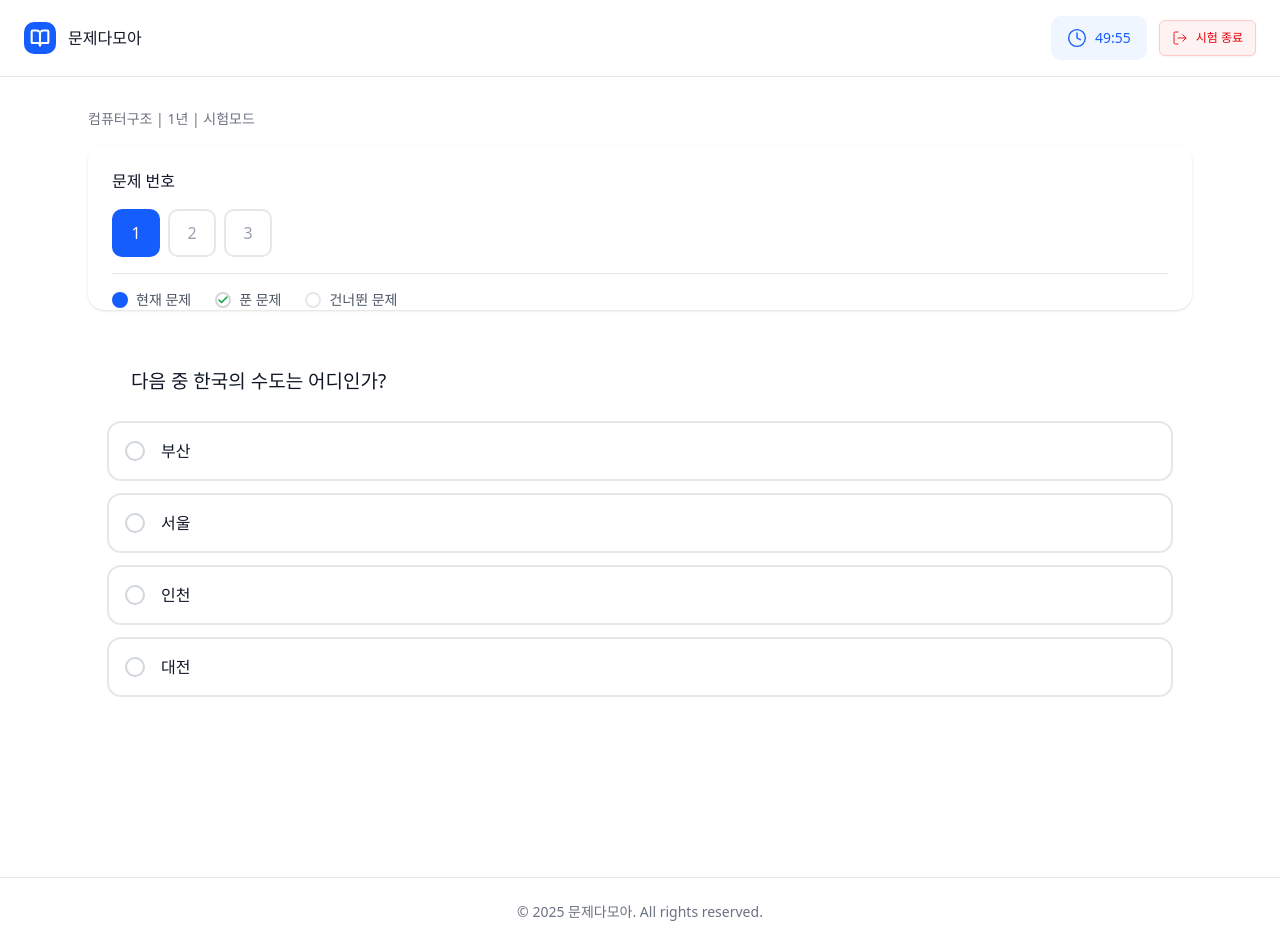
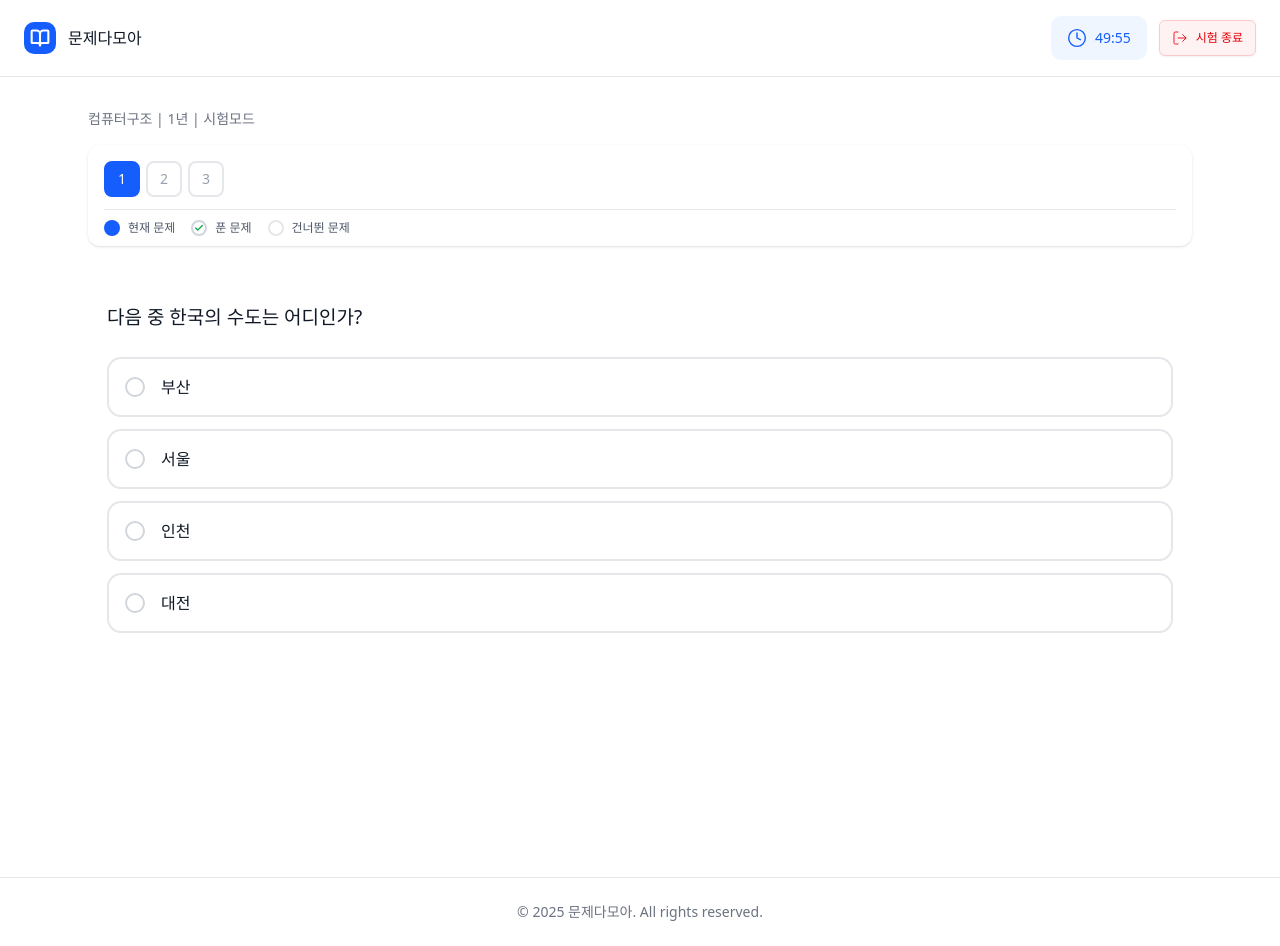
Before and after one commit to knou-cbt/knou-cbt-FE, a React (Vite) app: page /exam/1/1/test-mode in a window 1280 px wide. Built offline with nearby package versions, Linux system fonts and the light colour scheme.

Commit message:
FIX: 네비게이션 style 수정 및 데이터 구조에 맞게 인터페이스 수정

```diff
--- a/src/components/ui/index.ts
+++ b/src/components/ui/index.ts
@@ -5,3 +5,4 @@ export * from "./sub-card"
 export * from "./question-card"
 export * from "./question-navigator"
 export * from "./table"
+export * from "./exam-nav-buttons"
--- a/src/components/ui/question-card.tsx
+++ b/src/components/ui/question-card.tsx
@@ -201,10 +201,10 @@ const questionCardVariants = cva(
   {
     variants: {
       size: {
-        default: "w-[1066px] px-6 pt-8 pb-0 gap-6",
-        sm: "w-full max-w-[600px] px-4 pt-6 pb-0 gap-4",
-        lg: "w-full max-w-[1200px] px-8 pt-10 pb-0 gap-6",
-        full: "w-full px-6 pt-8 pb-0 gap-6",
+        default: "w-[1066px] pt-8 pb-0 gap-6",
+        sm: "w-full max-w-[600px] pt-6 pb-0 gap-4",
+        lg: "w-full max-w-[1200px] pt-10 pb-0 gap-6",
+        full: "w-full pt-8 pb-0 gap-6",
       },
     },
     defaultVariants: {
--- a/src/components/ui/question-navigator.tsx
+++ b/src/components/ui/question-navigator.tsx
@@ -8,7 +8,7 @@ import { cn } from "@/lib/utils"
 // ============================================
 
 const questionNumberVariants = cva(
-  "box-border flex flex-row justify-center items-center w-12 h-12 border-2 rounded-[10px] font-normal text-base leading-6 text-center transition-all duration-200 cursor-pointer",
+  "box-border flex flex-row justify-center items-center w-9 h-9 border-2 rounded-[8px] font-normal text-sm leading-5 text-center transition-all duration-200 cursor-pointer",
   {
     variants: {
       state: {
@@ -119,8 +119,8 @@ const LegendItem = React.forwardRef<HTMLDivElement, ILegendItemProps>(
       <div className={cn(legendIconVariants({ type }))}>
         {type === "answered" && (
           <svg
-            width="12"
-            height="12"
+            width="10"
+            height="10"
             viewBox="0 0 12 12"
             fill="none"
             xmlns="http://www.w3.org/2000/svg"
@@ -135,7 +135,7 @@ const LegendItem = React.forwardRef<HTMLDivElement, ILegendItemProps>(
           </svg>
         )}
       </div>
-      <span className="font-normal text-sm leading-5 text-[#4A5565]">
+      <span className="font-normal text-xs leading-5 text-[#4A5565]">
         {label}
       </span>
     </div>
@@ -148,14 +148,14 @@ LegendItem.displayName = "LegendItem"
 // ============================================
 
 const questionNavigatorVariants = cva(
-  "flex flex-col items-start bg-white shadow-[0px_1px_3px_rgba(0,0,0,0.1),0px_1px_2px_-1px_rgba(0,0,0,0.1)] rounded-[16px]",
+  "flex flex-col items-start bg-white shadow-[0px_1px_3px_rgba(0,0,0,0.1),0px_1px_2px_-1px_rgba(0,0,0,0.1)] rounded-[12px]",
   {
     variants: {
       size: {
-        default: "w-[1104px] p-6 pt-6 pb-0 gap-4",
-        sm: "w-full max-w-[600px] p-4 pt-4 pb-0 gap-3",
-        lg: "w-full max-w-[1200px] p-8 pt-8 pb-0 gap-5",
-        full: "w-full p-6 pt-6 pb-0 gap-4",
+        default: "w-[1104px] p-4 pt-4 pb-0 gap-3",
+        sm: "w-full max-w-[600px] p-3 pt-3 pb-0 gap-2",
+        lg: "w-full max-w-[1200px] p-6 pt-6 pb-0 gap-4",
+        full: "w-full p-4 pt-4 pb-0 gap-3",
       },
     },
     defaultVariants: {
@@ -197,7 +197,7 @@ const QuestionNavigator = React.forwardRef<
     {
       className,
       size,
-      title = "문제 번호",
+      title,
       totalQuestions = 40,
       currentQuestion = 1,
       questionStates = {},
@@ -233,14 +233,14 @@ const QuestionNavigator = React.forwardRef<
       >
         {/* Title */}
         {title && (
-          <h3 className="font-normal text-base leading-6 text-[#101828] w-full">
+          <h3 className="font-medium text-sm leading-5 text-[#101828] w-full">
             {title}
           </h3>
         )}
 
         {/* Question Numbers Grid */}
         <div className="w-full overflow-x-auto">
-          <div className="flex flex-row flex-wrap items-start gap-2">
+          <div className="flex flex-row flex-wrap items-start gap-1.5">
             {questions.map((num) => {
               const state = getQuestionState(num)
               return (
@@ -258,7 +258,7 @@ const QuestionNavigator = React.forwardRef<
 
         {/* Legend */}
         {showLegend && (
-          <div className="flex flex-row items-start gap-6 w-full pt-4 border-t border-[#E5E7EB]">
+          <div className="flex flex-row items-start gap-4 w-full py-2 border-t border-[#E5E7EB]">
             <LegendItem type="current" label={legendLabels.current || "현재 문제"} />
             <LegendItem type="answered" label={legendLabels.answered || "푼 문제"} />
             <LegendItem type="skipped" label={legendLabels.skipped || "건너뛴 문제"} />
--- a/src/routes/exam/memorize-mode/MemorizeModePage.tsx
+++ b/src/routes/exam/memorize-mode/MemorizeModePage.tsx
@@ -23,40 +23,46 @@ const subjectNameMap: Record<string, string> = {
 // 샘플 데이터 (추후 API 연동 시 제거)
 const sampleQuestions: IQuestion[] = [
     {
-        id: "1",
+        id: 1,
+        examId: 1,
         questionNumber: 1,
-        question: "다음 중 한국의 수도는 어디인가?",
+        questionText: "다음 중 한국의 수도는 어디인가?",
+        correctAnswer: 2,
+        explanation: "대한민국의 수도는 서울특별시입니다. 서울은 1394년 조선 건국 이후부터 현재까지 한국의 수도 역할을 하고 있습니다.",
         answers: [
-            { value: "1", label: "부산" },
-            { value: "2", label: "서울" },
-            { value: "3", label: "인천" },
-            { value: "4", label: "대전" },
+            { value: 1, label: "부산" },
+            { value: 2, label: "서울" },
+            { value: 3, label: "인천" },
+            { value: 4, label: "대전" },
         ],
-        correctAnswer: "2",
     },
     {
-        id: "2",
+        id: 2,
+        examId: 1,
         questionNumber: 2,
-        question: "다음 중 운영체제가 아닌 것은?",
+        questionText: "다음 중 운영체제가 아닌 것은?",
+        correctAnswer: 3,
+        explanation: "Python은 프로그래밍 언어입니다. 운영체제(OS)는 컴퓨터 하드웨어와 소프트웨어를 관리하는 시스템 소프트웨어로, Windows, Linux, macOS가 대표적입니다.",
         answers: [
-            { value: "1", label: "Windows" },
-            { value: "2", label: "Linux" },
-            { value: "3", label: "Python" },
-            { value: "4", label: "macOS" },
+            { value: 1, label: "Windows" },
+            { value: 2, label: "Linux" },
+            { value: 3, label: "Python" },
+            { value: 4, label: "macOS" },
         ],
-        correctAnswer: "3",
     },
     {
-        id: "3",
+        id: 3,
+        examId: 1,
         questionNumber: 3,
-        question: "CPU의 구성요소가 아닌 것은?",
+        questionText: "CPU의 구성요소가 아닌 것은?",
+        correctAnswer: 4,
+        explanation: "CPU는 ALU(산술논리장치), 제어장치, 레지스터로 구성됩니다. 하드디스크는 보조기억장치로 CPU의 구성요소가 아닙니다.",
         answers: [
-            { value: "1", label: "ALU" },
-            { value: "2", label: "제어장치" },
-            { value: "3", label: "레지스터" },
-            { value: "4", label: "하드디스크" },
+            { value: 1, label: "ALU" },
+            { value: 2, label: "제어장치" },
+            { value: 3, label: "레지스터" },
+            { value: 4, label: "하드디스크" },
         ],
-        correctAnswer: "4",
     },
 ]
 
@@ -70,6 +76,7 @@ export const MemorizeModePage = () => {
     const currentQuestion = sampleQuestions[currentIndex]
     const isFirstQuestion = currentIndex === 0
     const isLastQuestion = currentIndex === sampleQuestions.length - 1
+    const hasSelectedAnswer = selectedAnswer !== null
 
     const handleAnswerSelect = useCallback((value: string | number) => {
         if (!showResult) {
@@ -104,7 +111,7 @@ export const MemorizeModePage = () => {
                 {/* Question Info */}
                 <div className="w-full max-w-[1066px] mb-4">
                     <p className="text-sm text-[#6B7280]">
-                        {subjectNameMap[subjectId ?? ""] ?? "알 수 없는 과목"} | {year}년 | 문제 {currentIndex + 1} / {sampleQuestions.length}
+                        {subjectNameMap[subjectId ?? ""] ?? "-"} | {year}년 | 암기모드
                     </p>
                 </div>
 
@@ -112,7 +119,7 @@ export const MemorizeModePage = () => {
                 <div className="w-full max-w-[1066px]">
                     <QuestionCard
                         size="full"
-                        question={currentQuestion.question}
+                        question={currentQuestion.questionText}
                         answers={currentQuestion.answers}
                         selectedAnswer={selectedAnswer}
                         correctAnswer={currentQuestion.correctAnswer}
@@ -122,6 +129,20 @@ export const MemorizeModePage = () => {
                     />
                 </div>
 
+                {/* 해설 영역 - 정답 확인 이후에만 노출 */}
+                {showResult && currentQuestion.explanation && (
+                    <div className="w-full max-w-[1066px] mt-6">
+                        <div className="bg-[#F9FAFB] border border-[#E5E7EB] rounded-[16px] p-6">
+                            <div className="flex items-center gap-2 mb-3">
+                                <h3 className="font-semibold text-[#101828]">해설</h3>
+                            </div>
+                            <p className="text-[#364153] leading-7">
+                                {currentQuestion.explanation}
+                            </p>
+                        </div>
+                    </div>
+                )}
+
                 {/* Navigation Buttons */}
                 <div className="w-full max-w-[896px] mt-8">
                     <ExamNavButtons
@@ -129,8 +150,9 @@ export const MemorizeModePage = () => {
                         onAnswerClick={handleShowAnswer}
                         onNextClick={handleNext}
                         prevDisabled={isFirstQuestion}
+                        answerDisabled={!hasSelectedAnswer || showResult}
                         nextDisabled={isLastQuestion}
-                        answerLabel={showResult ? "정답 확인됨" : "정답 보기"}
+                        answerLabel={showResult ? "정답 확인됨" : "정답 확인"}
                     />
                 </div>
             </main>
--- a/src/routes/exam/memorize-mode/interface/index.ts
+++ b/src/routes/exam/memorize-mode/interface/index.ts
@@ -1,14 +1,19 @@
 // 암기모드 관련 인터페이스 정의
 
 export interface IQuestion {
-    id: string
+    id: number
+    examId: number
     questionNumber: number
-    question: string
+    questionText: string
+    questionImageUrl?: string
+    correctAnswer: number // 정답 (1~)
+    explanation?: string // 해설
+    createdAt?: string
+    // UI용 답안 옵션 (API에서 별도 테이블로 관리 가능)
     answers: IAnswerOption[]
-    correctAnswer: string | number
 }
 
 export interface IAnswerOption {
-    value: string | number
+    value: number
     label: string
 }
--- a/src/routes/exam/test-mode/components/index.ts
+++ /dev/null
@@ -1,3 +0,0 @@
-// 시험모드 컴포넌트 export
-
-export * from "./exam-nav-buttons"
--- a/src/routes/exam/test-mode/interface/index.ts
+++ b/src/routes/exam/test-mode/interface/index.ts
@@ -1,22 +1,25 @@
 // 시험모드 관련 인터페이스 정의
 
 export interface IQuestion {
-    id: string
+    id: number
+    examId: number
     questionNumber: number
-    question: string
+    questionText: string
+    questionImageUrl?: string
+    correctAnswer: number // 정답 (1~)
+    explanation?: string // 해설
+    createdAt?: string
+    // UI용 답안 옵션 (API에서 별도 테이블로 관리 가능)
     answers: IAnswerOption[]
-    correctAnswer: string | number
-    commentary?: string
-    keywords?: string[]
 }
 
 export interface IAnswerOption {
-    value: string | number
+    value: number
     label: string
 }
 
 export interface IQuestionResult {
-    questionId: string
-    selectedAnswer: string | number | null
+    questionId: number
+    selectedAnswer: number | null
     isCorrect: boolean
 }
```
Also changed, not shown: src/components/ui/exam-nav-buttons.tsx (renamed from src/routes/exam/test-mode/components/exam-nav-buttons.tsx).
